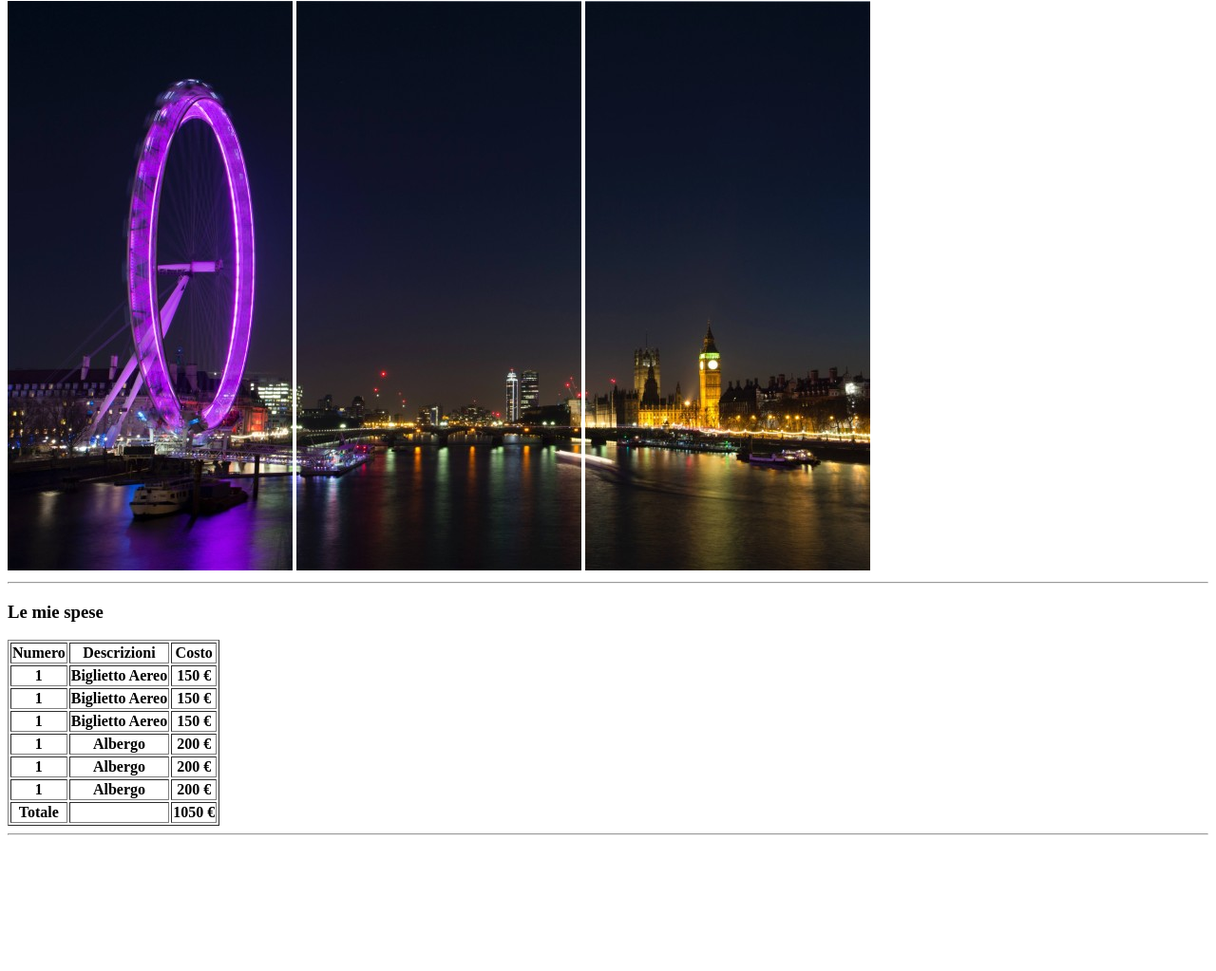
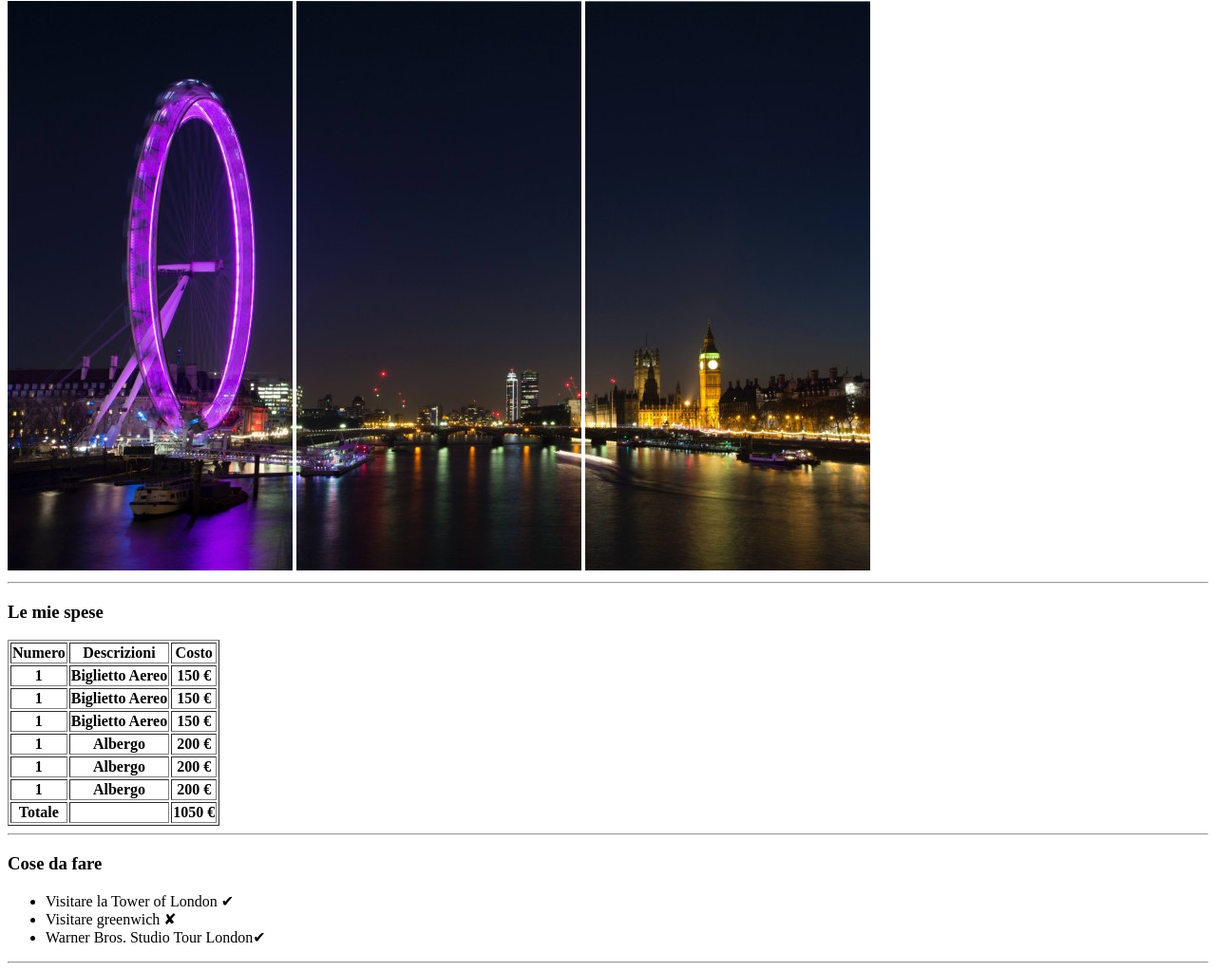
Before and after one commit to anto991nio/html-london-trip, a plain HTML site: page index.html in a window 1280 px wide. Shown: the part 79-1102 px from the top of the page at 95% size. Before the commit the page ends 967 px from the top, so only its background shows below. Drawn offline with Linux system fonts and the light colour scheme.

Commit message:
aggiunge cose da fare

```diff
--- a/index.html
+++ b/index.html
@@ -83,6 +83,13 @@
 
             <!--Cosa fare-->
             <section>
+                <h3>Cose da fare</h3>
+                <ul>
+                    <li>Visitare la Tower of London &#10004;</li>
+                    <li>Visitare greenwich &#x2718;</li>
+                    <li>Warner Bros. Studio Tour London&#10004;</li>
+                </ul>
+                <hr>
 
             </section>
 
```
